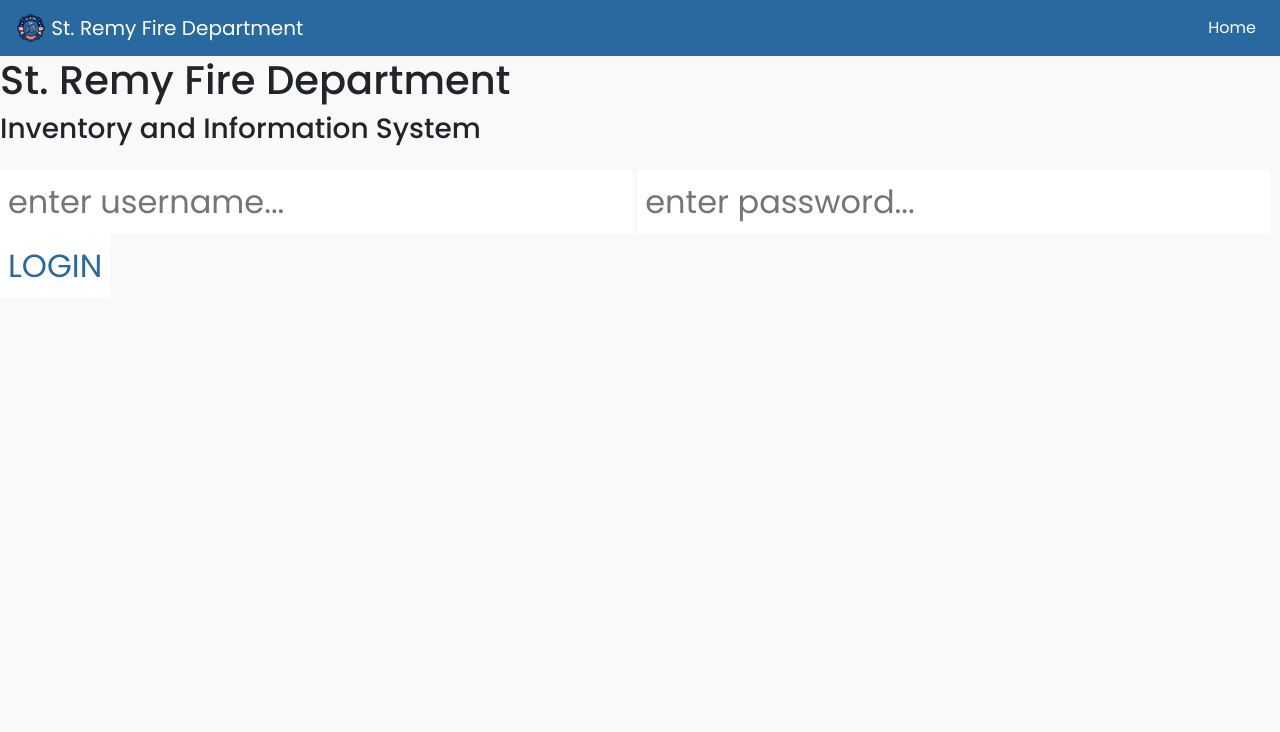
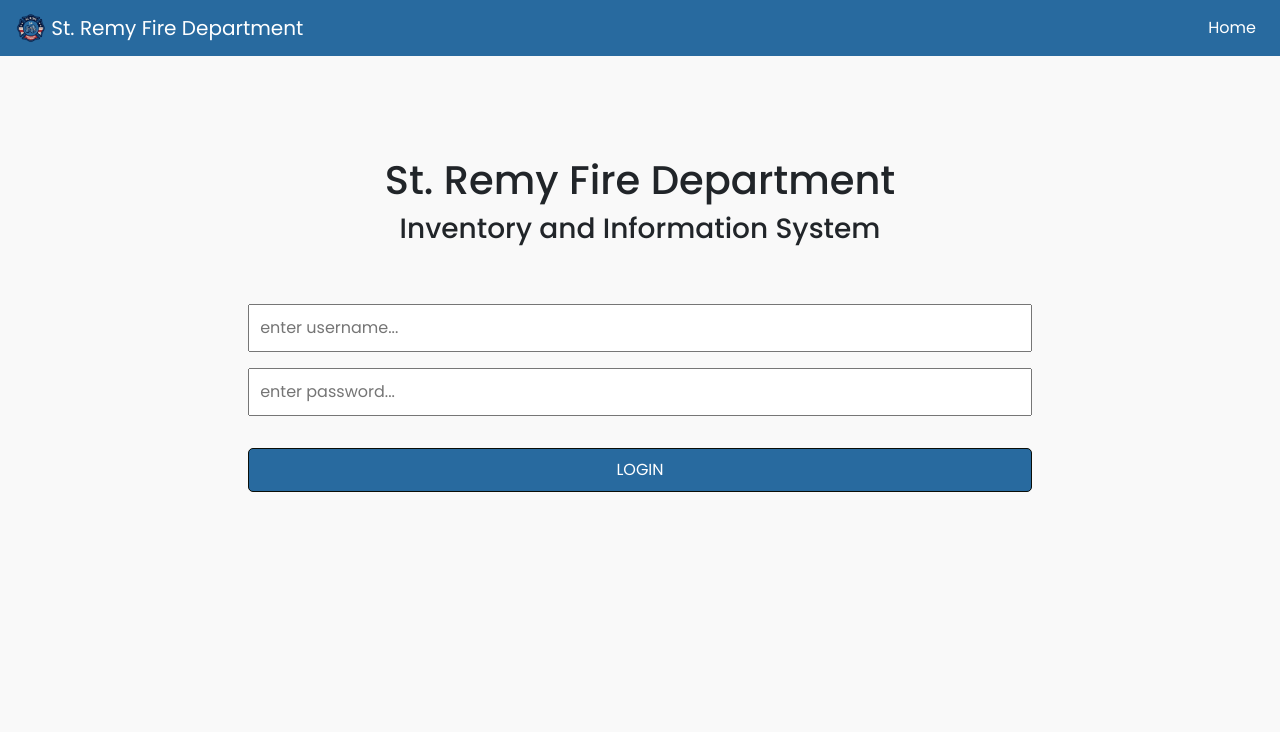
Before and after one commit to TainaMalave/st-remy-fire-department-iis, a Flask app: page / in a window 1280 px wide. Shown: the top 732 px of the page. Run offline with Flask 2, Linux system fonts and the light colour scheme; some libraries are stand-ins or nearby versions.

Commit message:
Styled the index/login page

```diff
--- a/app/static/css/styles.css
+++ b/app/static/css/styles.css
@@ -30,33 +30,33 @@ body {
 /* End Base Template Styling */
 
 /* Styling Search Page */
-.form-container {
+.search-container {
   display: flex;
   justify-content: center;
   align-items: center;
   flex-direction: column;
 }
 
-.form-container h1 {
+.search-container h1 {
   margin-top: 3.75rem;
   font-weight: 400;
 }
 
-form {
+.search-container form {
   min-height: 20vh;
   display: flex;
   justify-content: center;
   align-items: center;
 }
 
-form button {
+.search-container form button {
   color: #286a9f;
   background: #f7fffe;
   cursor: pointer;
   transition: all 0.3s ease;
 }
 
-form input, form button {
+.search-container form input, form button {
   padding: 0.5rem;
   font-size: 2rem;
   border: none;
@@ -161,3 +161,40 @@ main {
 .left-info {
   margin-right: 20rem;
 }
+
+
+/* Index Page (aka Login) */
+.login-container {
+  width: 100%;
+  display: flex;
+  flex-direction: column;
+  justify-content: center;
+  align-items: center;
+  margin-top: 6.25rem;
+}
+
+.login-form {
+  margin-top: 3.125rem;
+}
+
+.login-form input {
+  width: 100%;
+  padding: 0.625rem;
+}
+
+#username-input {
+  margin-bottom: 1rem;
+}
+
+.login-form button {
+  width: 100%;
+  margin-top: 2rem;
+	background-color:#286a9f;
+	border-radius: 5px;
+	border:1px solid #0b0e07;
+	display:inline-block;
+	cursor:pointer;
+	color:#ffffff;
+	font-size:16px;
+	padding: 0.563rem 1.438rem;
+}
```
